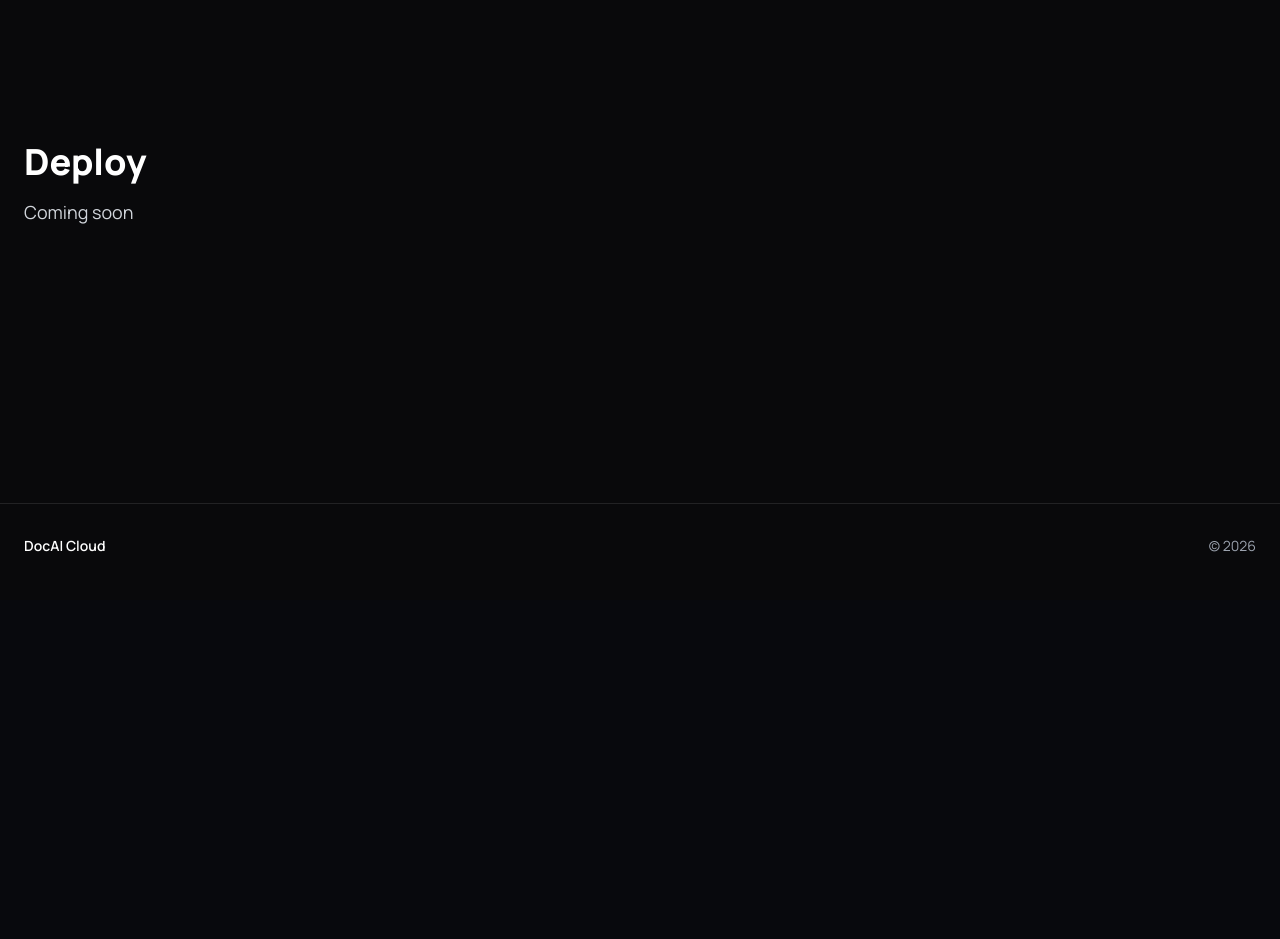
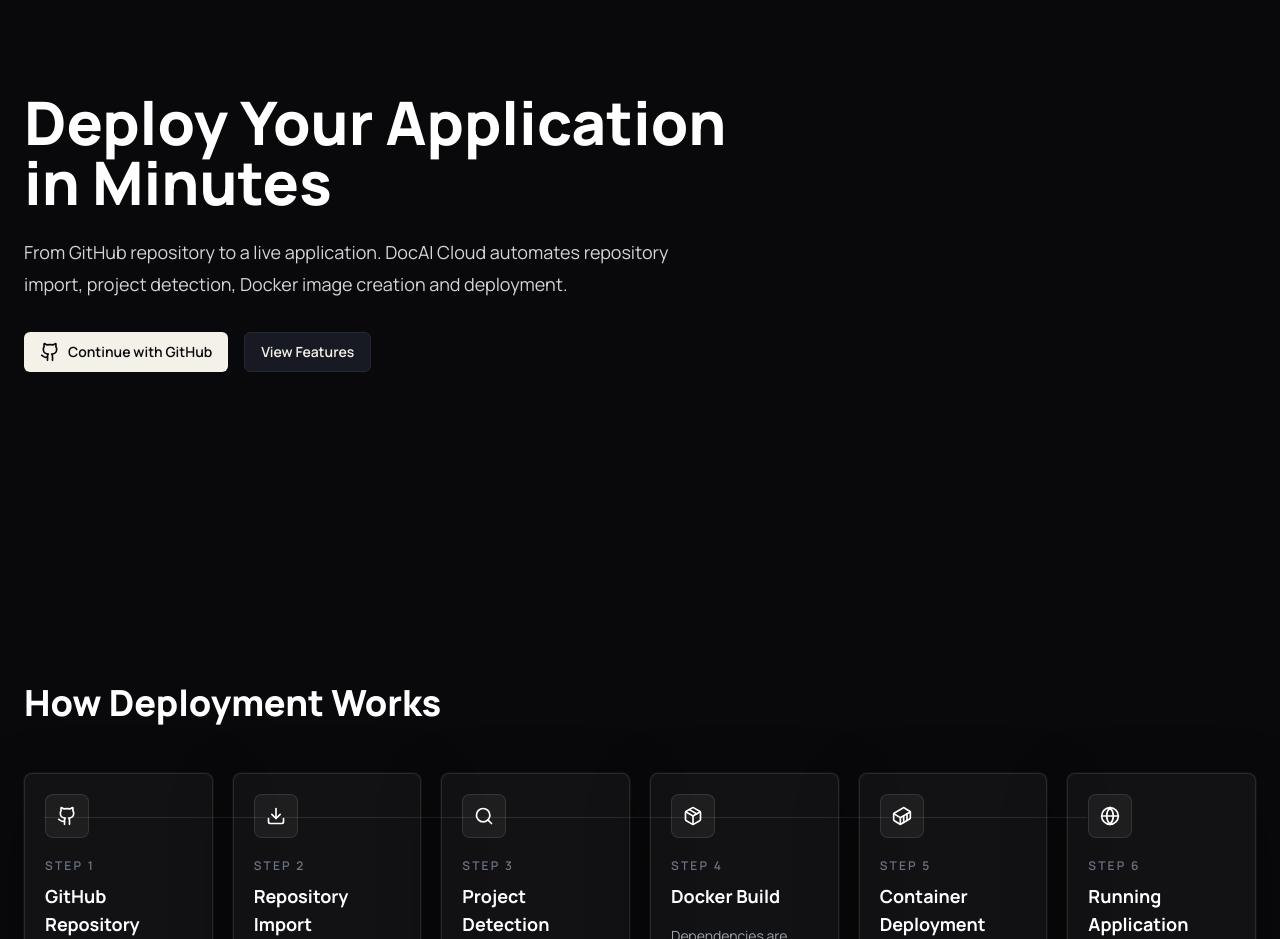
Before and after one commit to ZhumabayDias/docai, a React (Vite) app in the folder frontend/: page /deploy in a window 1280 px wide. Shown: the part 200-1139 px from the top of the page. Before the commit the page ends 800 px from the top, so only its background shows below. Built offline with nearby package versions, Linux system fonts and the light colour scheme; no server answers.

Commit message:
deploy page

```diff
--- a/frontend/src/App.tsx
+++ b/frontend/src/App.tsx
@@ -4,6 +4,7 @@
 import { DashboardLayout } from "./layouts/DashboardLayout";
 import { MarketingLayout } from "./layouts/MarketingLayout";
 import { DashboardPage } from "./pages/DashboardPage";
+import { DeployPage } from "./pages/DeployPage";
 import { FeaturesPage } from "./pages/FeaturesPage";
 import { LandingPage } from "./pages/LandingPage";
 import { MarketingPlaceholderPage } from "./pages/MarketingPlaceholderPage";
@@ -18,7 +19,7 @@
       <Route element={<MarketingLayout />}>
         <Route path="/" element={<LandingPage />} />
         <Route path="/features" element={<FeaturesPage />} />
-        <Route path="/deploy" element={<MarketingPlaceholderPage title="Deploy" />} />
+        <Route path="/deploy" element={<DeployPage />} />
         <Route path="/pricing" element={<MarketingPlaceholderPage title="Pricing" />} />
         <Route path="/docs" element={<MarketingPlaceholderPage title="Documentation" />} />
         <Route path="/contact" element={<MarketingPlaceholderPage title="Contact" />} />
--- /dev/null
+++ b/frontend/src/pages/DeployPage.tsx
@@ -0,0 +1,256 @@
+import {
+  CheckCircle2,
+  Container,
+  Download,
+  Github,
+  Globe,
+  Package,
+  Search,
+} from "lucide-react";
+import type { LucideIcon } from "lucide-react";
+import { useNavigate } from "react-router-dom";
+
+import { Button } from "../components/Button";
+import { Card } from "../components/Card";
+import { useAuth } from "../contexts/AuthContext";
+
+type DeployItem = {
+  icon: LucideIcon;
+  title: string;
+  description: string;
+};
+
+const pipeline: DeployItem[] = [
+  {
+    icon: Github,
+    title: "GitHub Repository",
+    description: "Connect your GitHub account and choose the repository you want to deploy.",
+  },
+  {
+    icon: Download,
+    title: "Repository Import",
+    description: "DocAI securely clones your repository to the deployment server.",
+  },
+  {
+    icon: Search,
+    title: "Project Detection",
+    description: "The platform automatically detects the project type and validates the required files. Current support: React + Vite.",
+  },
+  {
+    icon: Package,
+    title: "Docker Build",
+    description: "Dependencies are installed and a production Docker image is built.",
+  },
+  {
+    icon: Container,
+    title: "Container Deployment",
+    description: "A dedicated Docker container is created and started.",
+  },
+  {
+    icon: Globe,
+    title: "Running Application",
+    description: "Your application becomes available through its deployment URL.",
+  },
+];
+
+const behindTheScenes: DeployItem[] = [
+  {
+    icon: Github,
+    title: "Git Clone",
+    description: "The repository is cloned from GitHub.",
+  },
+  {
+    icon: Download,
+    title: "Dependency Installation",
+    description: "Required packages are installed automatically.",
+  },
+  {
+    icon: Search,
+    title: "Project Validation",
+    description: "The project structure is validated before deployment.",
+  },
+  {
+    icon: Package,
+    title: "Docker Image",
+    description: "A production image is created.",
+  },
+  {
+    icon: Container,
+    title: "Container Startup",
+    description: "A dedicated container is started.",
+  },
+  {
+    icon: CheckCircle2,
+    title: "Health Check",
+    description: "Deployment is verified before becoming available.",
+  },
+];
+
+const supportedToday = ["React", "Vite", "Docker"];
+const comingSoon = ["Flask", "FastAPI", "Django", "Vue", "Next.js", "Angular"];
+
+export function DeployPage() {
+  const { login } = useAuth();
+  const navigate = useNavigate();
+
+  return (
+    <div className="bg-[#09090B]">
+      <section className="mx-auto flex min-h-[calc(100vh-64px)] max-w-7xl flex-col justify-center px-6 py-24">
+        <div className="max-w-3xl">
+          <h1 className="text-5xl font-black leading-tight text-white md:text-6xl">
+            Deploy Your Application in Minutes
+          </h1>
+          <p className="mt-6 max-w-2xl text-lg leading-8 text-gray-300">
+            From GitHub repository to a live application. DocAI Cloud automates
+            repository import, project detection, Docker image creation and deployment.
+          </p>
+          <div className="mt-8 flex flex-wrap gap-4">
+            <Button
+              icon={<Github className="h-5 w-5" />}
+              className="focus-visible:outline-none focus-visible:ring-2 focus-visible:ring-white/70 focus-visible:ring-offset-2 focus-visible:ring-offset-black"
+              onClick={login}
+            >
+              Continue with GitHub
+            </Button>
+            <Button
+              variant="secondary"
+              className="focus-visible:outline-none focus-visible:ring-2 focus-visible:ring-white/70 focus-visible:ring-offset-2 focus-visible:ring-offset-black"
+              onClick={() => navigate("/features")}
+            >
+              View Features
+            </Button>
+          </div>
+        </div>
+      </section>
+
+      <section className="mx-auto max-w-7xl px-6 py-20" aria-labelledby="deployment-pipeline-title">
+        <div className="max-w-2xl">
+          <h2 id="deployment-pipeline-title" className="text-4xl font-black leading-tight text-white">
+            How Deployment Works
+          </h2>
+        </div>
+        <ol className="relative mt-12 grid gap-5 lg:grid-cols-6">
+          {pipeline.map(({ icon: Icon, title, description }, index) => (
+            <li key={title} className="relative">
+              {index < pipeline.length - 1 ? (
+                <div className="absolute left-5 top-11 hidden h-px w-[calc(100%+1.25rem)] bg-white/10 lg:block" />
+              ) : null}
+              <Card className="relative min-h-64 rounded-lg border-white/10 bg-white/[0.04] p-5 transition duration-200 hover:-translate-y-1 hover:border-white/20 hover:bg-white/[0.06]">
+                <div className="flex h-11 w-11 items-center justify-center rounded-lg border border-white/10 bg-white/5 text-white">
+                  <Icon className="h-5 w-5" aria-hidden="true" />
+                </div>
+                <p className="mt-5 text-xs font-semibold uppercase tracking-[0.18em] text-gray-500">
+                  Step {index + 1}
+                </p>
+                <h3 className="mt-2 text-lg font-bold text-white">
+                  {title}
+                </h3>
+                <p className="mt-3 text-sm leading-7 text-gray-400">
+                  {description}
+                </p>
+              </Card>
+            </li>
+          ))}
+        </ol>
+      </section>
+
+      <section className="mx-auto max-w-7xl px-6 py-20" aria-labelledby="behind-scenes-title">
+        <div className="max-w-2xl">
+          <h2 id="behind-scenes-title" className="text-4xl font-black leading-tight text-white">
+            What Happens Behind the Scenes?
+          </h2>
+        </div>
+        <div className="mt-10 grid gap-5 md:grid-cols-2 lg:grid-cols-3">
+          {behindTheScenes.map(({ icon: Icon, title, description }) => (
+            <Card
+              key={title}
+              className="group min-h-48 rounded-lg border-white/10 bg-surface-raised p-6 transition duration-200 hover:-translate-y-1 hover:border-white/20"
+            >
+              <div className="flex h-11 w-11 items-center justify-center rounded-lg border border-white/10 bg-white/5 text-white transition group-hover:border-white/20">
+                <Icon className="h-5 w-5" aria-hidden="true" />
+              </div>
+              <h3 className="mt-6 text-xl font-bold text-white">
+                {title}
+              </h3>
+              <p className="mt-3 text-sm leading-7 text-gray-400">
+                {description}
+              </p>
+            </Card>
+          ))}
+        </div>
+      </section>
+
+      <section className="mx-auto max-w-7xl px-6 py-20" aria-labelledby="supported-technologies-title">
+        <div className="max-w-2xl">
+          <h2 id="supported-technologies-title" className="text-4xl font-black leading-tight text-white">
+            Current Platform Support
+          </h2>
+        </div>
+        <div className="mt-10 grid gap-5 lg:grid-cols-2">
+          <Card className="rounded-lg border-white/10 bg-white/[0.04] p-6">
+            <h3 className="text-xl font-bold text-white">
+              Supported Today
+            </h3>
+            <div className="mt-5 flex flex-wrap gap-3">
+              {supportedToday.map((technology) => (
+                <span
+                  key={technology}
+                  className="inline-flex items-center gap-2 rounded-md border border-white/10 bg-white/5 px-3 py-2 text-sm font-semibold text-white"
+                >
+                  <CheckCircle2 className="h-4 w-4" aria-hidden="true" />
+                  {technology}
+                </span>
+              ))}
+            </div>
+          </Card>
+
+          <Card className="rounded-lg border-white/10 bg-white/[0.04] p-6">
+            <h3 className="text-xl font-bold text-white">
+              Coming Soon
+            </h3>
+            <div className="mt-5 flex flex-wrap gap-3">
+              {comingSoon.map((technology) => (
+                <span
+                  key={technology}
+                  className="inline-flex items-center gap-2 rounded-md border border-white/10 bg-surface-subtle px-3 py-2 text-sm font-semibold text-gray-300"
+                >
+                  {technology}
+                  <span className="rounded-sm border border-white/10 px-2 py-0.5 text-[11px] font-semibold uppercase tracking-[0.12em] text-gray-500">
+                    Coming Soon
+                  </span>
+                </span>
+              ))}
+            </div>
+          </Card>
+        </div>
+      </section>
+
+      <section className="mx-auto max-w-7xl px-6 py-24" aria-labelledby="deploy-cta-title">
+        <div className="rounded-lg border border-white/10 bg-surface-raised px-6 py-16 text-center shadow-glow">
+          <h2 id="deploy-cta-title" className="text-4xl font-black leading-tight text-white">
+            Ready to Deploy?
+          </h2>
+          <p className="mx-auto mt-4 max-w-xl text-lg leading-8 text-gray-300">
+            Connect your GitHub account and launch your first project in just a few minutes.
+          </p>
+          <div className="mt-8 flex flex-wrap justify-center gap-4">
+            <Button
+              icon={<Github className="h-5 w-5" />}
+              className="focus-visible:outline-none focus-visible:ring-2 focus-visible:ring-white/70 focus-visible:ring-offset-2 focus-visible:ring-offset-black"
+              onClick={login}
+            >
+              Continue with GitHub
+            </Button>
+            <Button
+              variant="secondary"
+              className="focus-visible:outline-none focus-visible:ring-2 focus-visible:ring-white/70 focus-visible:ring-offset-2 focus-visible:ring-offset-black"
+              onClick={() => navigate("/features")}
+            >
+              Browse Features
+            </Button>
+          </div>
+        </div>
+      </section>
+    </div>
+  );
+}
```
